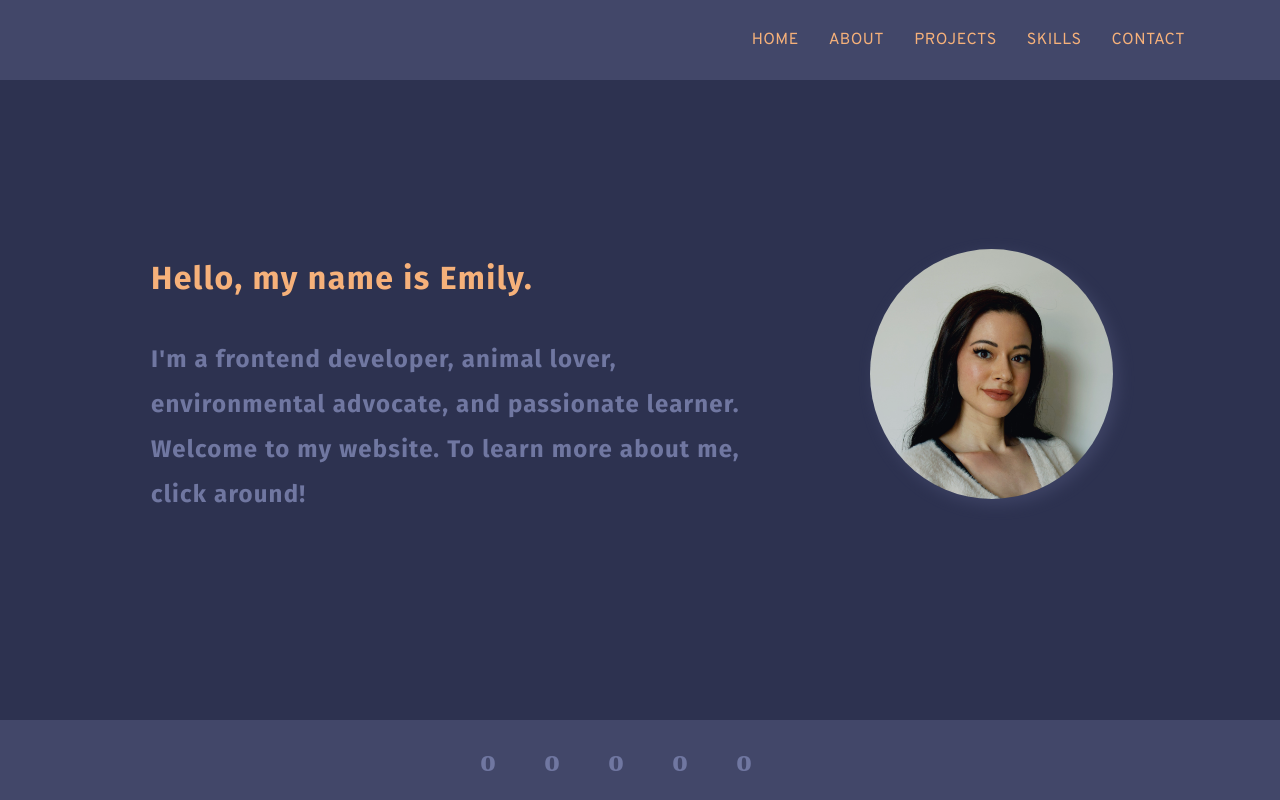
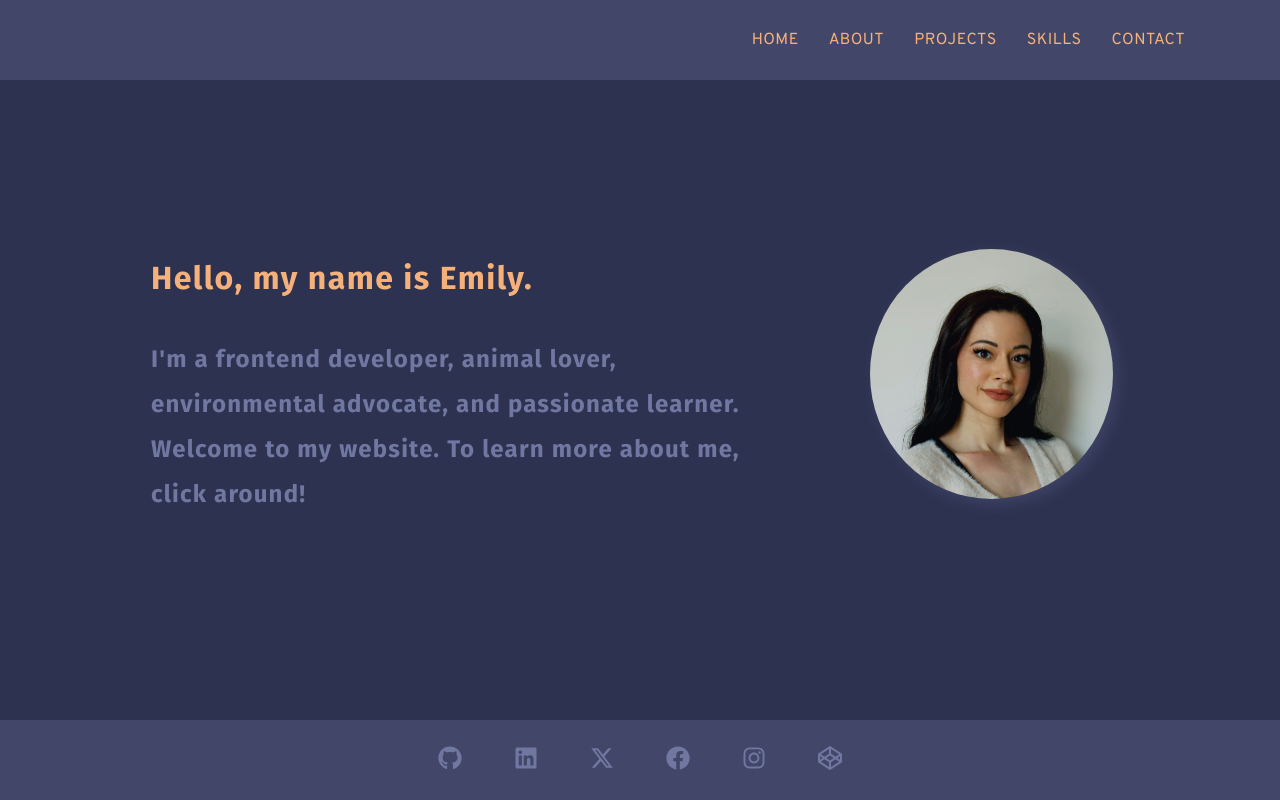
Before and after one commit to eaknott/personal-portfolio, a React (Create React App) app: page / in a window 1280 px wide. Built offline with nearby package versions, Linux system fonts and the light colour scheme.

Commit message:
Add Footer icon links with styling

```diff
--- a/src/components/Footer.jsx
+++ b/src/components/Footer.jsx
@@ -1,7 +1,29 @@
+import { FaGithub, FaLinkedin, FaFacebook, FaInstagram } from 'react-icons/fa';
+import { FaXTwitter, FaCodepen } from 'react-icons/fa6';
+
 function Footer() {
   return (
     <div className="footer-container">
-      ooooo
+      <div className="footer-links">
+        <a href="https://github.com/eaknott" target="_blank" rel="noreferrer">
+          <FaGithub className="footer-icon" />
+        </a>
+        <a href="https://www.linkedin.com/in/emilyaknott/" target="_blank" rel="noreferrer">
+          <FaLinkedin className="footer-icon" />
+        </a>
+        <a href="https://twitter.com/emknotty" target="_blank" rel="noreferrer">
+          <FaXTwitter className="footer-icon" />
+        </a>
+        <a href="https://www.facebook.com/eaknott/" target="_blank" rel="noreferrer">
+          <FaFacebook className="footer-icon" />
+        </a>
+        <a href="https://www.instagram.com/itsemilyknott/" target="_blank" rel="noreferrer">
+          <FaInstagram className="footer-icon" />
+        </a>
+        <a href="https://codepen.io/eaknott" target="_blank" rel="noreferrer">
+          <FaCodepen className="footer-icon" />
+        </a>
+      </div>
     </div>
   )
 }
--- a/src/index.css
+++ b/src/index.css
@@ -129,7 +129,7 @@ img {
   text-align: center;
 }
 .about p {
-  font-size: 1.1rem;
+  font-size: 1.1.5rem;
   line-height: 2rem;
   text-align: justify;
 }
@@ -239,7 +239,29 @@ button:hover {
   display: flex;
   justify-content: center;
   align-items: center;
-  font-weight: bold;
-  font-size: 2rem;
-  letter-spacing: 3rem;
 }
+
+.footer-links {
+  width: 500px;
+  display: flex;
+  justify-content: space-evenly;
+  align-items: center;
+}
+
+.footer-icon {
+  height: 1.5rem;
+  width: 2rem;
+}
+
+.footer-links a {
+  text-decoration: none;
+  color: var(--tertiary);
+}
+
+.footer-links a:hover {
+  color: #eeeeee;
+}
+
+.footer-links a:active {
+  color: var(--light);
+}
```
